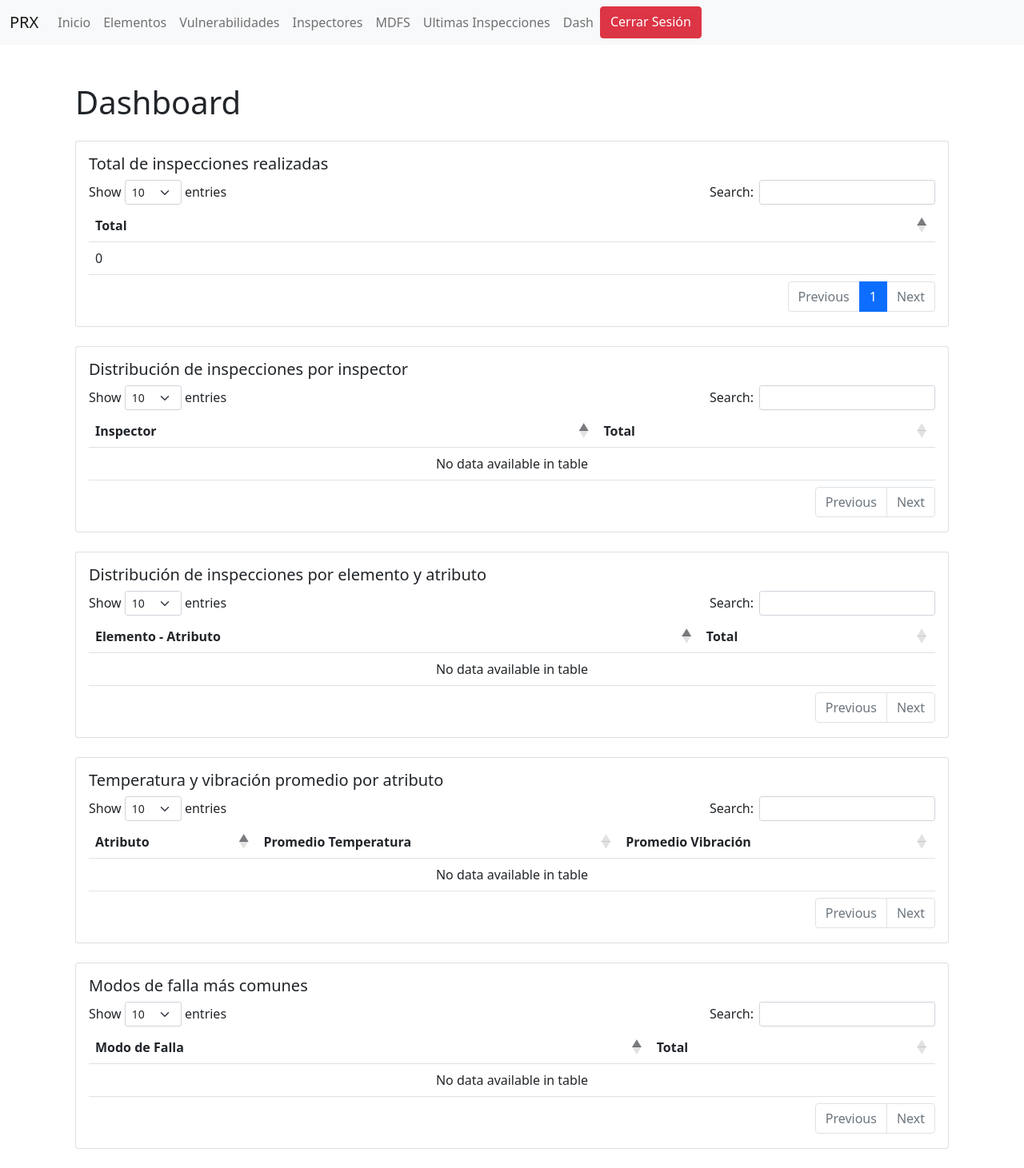
After one commit to halexis20/RIX, a Django app: page /dashboard in a window 1280 px wide. The commit adds this page. Shown: the whole page at 80% size. Run offline with Django 4.2, Linux system fonts and the light colour scheme; the visitor is signed in with stand-in values (Sample User, id 1); data that the repository does not hold is empty; some libraries are stand-ins or nearby versions.

Commit message:
Ajustes en Dashboard
ajustes en dashboard

```diff
--- a/inspecciones/templates/base.html
+++ b/inspecciones/templates/base.html
@@ -39,6 +39,9 @@
                         <li class="nav-item">
                             <a class="nav-link" href="{% url 'ultimas_inspecciones' %}">Ultimas Inspecciones</a>
                         </li>
+                        <li class="nav-item">
+                            <a class="nav-link" href="{% url 'dashboard' %}">Dash</a>
+                        </li>
                         <a href="{% url 'logout' %}" class="btn btn-danger btn-block">Cerrar Sesión</a>
                         <!-- Agrega más elementos del menú según sea necesario -->
                     </ul>
--- /dev/null
+++ b/inspecciones/templates/dashboard/dashboard.html
@@ -0,0 +1,150 @@
+{% extends 'base.html' %}
+
+{% block title %}Dashboard{% endblock %}
+
+{% block estilos %}
+<link rel="stylesheet" type="text/css" href="https://cdn.datatables.net/1.10.24/css/dataTables.bootstrap5.min.css">
+{% endblock %}
+
+{% block content %}
+<div class="container mt-5">
+    <h1 class="mb-4">Dashboard</h1>
+
+    <!-- Número total de inspecciones realizadas -->
+    <div class="card mb-4">
+        <div class="card-body">
+            <h5 class="card-title">Total de inspecciones realizadas</h5>
+            <table class="table" id="total-inspecciones">
+                <thead>
+                    <tr>
+                        <th>Total</th>
+                    </tr>
+                </thead>
+                <tbody>
+                    <tr>
+                        <td>{{ total_inspecciones|floatformat:0 }}</td>
+                    </tr>
+                </tbody>
+            </table>
+        </div>
+    </div>
+
+    <!-- Distribución de inspecciones por inspector -->
+    <div class="card mb-4">
+        <div class="card-body">
+            <h5 class="card-title">Distribución de inspecciones por inspector</h5>
+            <table class="table" id="inspecciones-por-inspector">
+                <thead>
+                    <tr>
+                        <th>Inspector</th>
+                        <th>Total</th>
+                    </tr>
+                </thead>
+                <tbody>
+                    {% for item in inspecciones_por_inspector %}
+                    <tr>
+                        <td>{{ item.inspector__nombre }}</td>
+                        <td>{{ item.total|floatformat:2 }}</td>
+                    </tr>
+                    {% endfor %}
+                </tbody>
+            </table>
+        </div>
+    </div>
+
+    <!-- Distribución de inspecciones por elemento y atributo -->
+    <div class="card mb-4">
+        <div class="card-body">
+            <h5 class="card-title">Distribución de inspecciones por elemento y atributo</h5>
+            <table class="table" id="inspecciones-por-elemento-atributo">
+                <thead>
+                    <tr>
+                        <th>Elemento - Atributo</th>
+                        <th>Total</th>
+                    </tr>
+                </thead>
+                <tbody>
+                    {% for item in inspecciones_por_elemento_atributo %}
+                    <tr>
+                        <td>{{ item.atributo__elemento__nombre }} - {{ item.atributo__nombre }}</td>
+                        <td>{{ item.total|floatformat:2 }}</td>
+                    </tr>
+                    {% endfor %}
+                </tbody>
+            </table>
+        </div>
+    </div>
+
+    <!-- Temperatura y vibración promedio por atributo -->
+    <div class="card mb-4">
+        <div class="card-body">
+            <h5 class="card-title">Temperatura y vibración promedio por atributo</h5>
+            <table class="table" id="promedio-por-atributo">
+                <thead>
+                  <tr>
+                    <th>Atributo</th>
+                    <th>Promedio Temperatura</th>
+                    <th>Promedio Vibración</th>
+                  </tr>
+                </thead>
+                <tbody>
+                  {% for item in promedio_temperatura_por_atributo %}
+                    <tr>
+                      <td>{{ item.atributo__nombre }}</td>
+                      <td>{{ item.promedio_temperatura|floatformat:2 }}</td>
+                      {% for vibracion in promedio_vibracion_por_atributo %}
+                        {% if vibracion.atributo__nombre == item.atributo__nombre %}
+                          <td>{{ vibracion.promedio_vibracion|floatformat:2 }}</td>
+                        {% endif %}
+                      {% endfor %}
+                    </tr>
+                  {% endfor %}
+                </tbody>
+              </table>
+        </div>
+    </div>
+
+    <!-- Modos de falla más comunes -->
+    <div class="card mb-4">
+        <div class="card-body">
+            <h5 class="card-title">Modos de falla más comunes</h5>
+            <table class="table" id="modos-falla-comunes">
+                <thead>
+                    <tr>
+                        <th>Modo de Falla</th>
+                        <th>Total</th>
+                    </tr>
+                </thead>
+                <tbody>
+                    {% for modo in modos_de_falla_comunes %}
+                    <tr>
+                        <td>{{ modo.nombre }}</td>
+                        <td>{{ modo.total|floatformat:2 }}</td>
+
+                    </tr>
+                    {% endfor %}
+                </tbody>
+            </table>
+        </div>
+    </div>
+</div>
+{% endblock %}
+
+{% block scriptscustom %}
+<script src="https://code.jquery.com/jquery-3.5.1.js"></script>
+<script src="https://cdn.datatables.net/1.10.24/js/jquery.dataTables.min.js"></script>
+<script src="https://cdn.datatables.net/1.10.24/js/dataTables.bootstrap5.min.js"></script>
+<script>
+    $(document).ready(function() {
+        $('#total-inspecciones, #inspecciones-por-inspector, #inspecciones-por-elemento-atributo, #promedio-por-atributo, #modos-falla-comunes').DataTable({
+            "language": {
+                "url": "https://cdn.datatables.net/plug-ins/1.10.24/i18n/Spanish.json"
+            },
+            "paging": true, // desactivar paginación
+            "searching": true, // desactivar búsqueda
+            "ordering": true, // desactivar ordenamiento
+            "info": false // desactivar información de tabla
+        });
+    });
+</script>
+{% endblock %}
--- a/inspecciones/templates/inspeccion/ultimas_inspecciones.html
+++ b/inspecciones/templates/inspeccion/ultimas_inspecciones.html
@@ -1,6 +1,6 @@
 {% extends 'base.html' %}
 
-{% block title %}Ultimas Inspecciones{% endblock %}
+{% block title %}Últimas Inspecciones{% endblock %}
 
 {% block estilos %}    <link rel="stylesheet" type="text/css" href="https://cdn.datatables.net/1.10.24/css/dataTables.bootstrap4.min.css">
 <script src="https://code.jquery.com/jquery-3.6.0.min.js"></script>
@@ -11,7 +11,7 @@
 
 {% block content %}
 <div class="container">
-    <h1 class="mt-5">Ultimas Inspecciones</h1>
+    <h1 class="mt-5">Últimas Inspecciones</h1>
     <table class="table" id="miTabla">
         <thead>
             <tr>
--- a/inspecciones/urls.py
+++ b/inspecciones/urls.py
@@ -1,5 +1,5 @@
 from django.urls import path
-from .views import elemento_list,elemento_create_base,elemento_create,elemento_update,elemento_delete,atributo_create,atributo_update,atributo_delete,vulnerabilidad_list,vulnerabilidad_create,vulnerabilidad_update,vulnerabilidad_delete,inspector_list,inspector_create,inspector_update,inspector_delete,mododefalla_list,mododefalla_create,mododefalla_update,mododefalla_delete,inspeccion_list,inspeccion_create,inspeccion_update,inspeccion_delete,inspeccion_pdf,ultimas_inspecciones,custom_logout,sin_permisos
+from .views import elemento_list,elemento_create_base,elemento_create,elemento_update,elemento_delete,atributo_create,atributo_update,atributo_delete,vulnerabilidad_list,vulnerabilidad_create,vulnerabilidad_update,vulnerabilidad_delete,inspector_list,inspector_create,inspector_update,inspector_delete,mododefalla_list,mododefalla_create,mododefalla_update,mododefalla_delete,inspeccion_list,inspeccion_create,inspeccion_update,inspeccion_delete,inspeccion_pdf,ultimas_inspecciones,custom_logout,sin_permisos,dashboard
 from django.contrib.auth.views import LoginView,LogoutView
 urlpatterns=[
     path('elemento/<int:elemento_id>/create',elemento_create,name='elemento_create'),
@@ -30,5 +30,6 @@ urlpatterns=[
     path('inspeccion/ultimas_inspecciones',ultimas_inspecciones,name='ultimas_inspecciones'),
     path('login/', LoginView.as_view(), name='login'),
     path('logout/',custom_logout,name='logout'),
-    path('sinpermisos',sin_permisos,name='sinpermisos')
+    path('sinpermisos',sin_permisos,name='sinpermisos'),
+    path('dashboard',dashboard,name='dashboard')
 ]
--- a/inspecciones/views.py
+++ b/inspecciones/views.py
@@ -11,6 +11,8 @@ from django.contrib.auth.decorators import login_required
 from django.http import HttpResponseForbidden
 
 from django.db.models import Max
+
+from django.db.models import Count, Avg
 
 # Create your views here.
 
@@ -320,3 +322,37 @@ def ultimas_inspecciones(request):
     ultimas_inspecciones = Inspeccion.objects.filter(atributo__in=fechas_maximas.values('atributo'), fecha__in=fechas_maximas.values('max_fecha')).order_by('-fecha')
 
     return render(request, 'inspeccion/ultimas_inspecciones.html', {'ultimas_inspecciones': ultimas_inspecciones})
+
+@login_required
+def dashboard(request):
+    # Número total de inspecciones realizadas
+    total_inspecciones = Inspeccion.objects.count()
+
+    # Distribución de inspecciones por inspector
+    inspecciones_por_inspector = Inspeccion.objects.values('inspector__nombre').annotate(total=Count('id'))
+
+    # Distribución de inspecciones por elemento y atributo
+    inspecciones_por_elemento_atributo = Inspeccion.objects.values('atributo__elemento__nombre', 'atributo__nombre').annotate(total=Count('id'))
+
+    # Temperatura y vibración promedio por atributo
+    # Temperatura y vibración promedio por atributo
+    promedio_temperatura_por_atributo = (
+        Inspeccion.objects.values('atributo__nombre')
+        .annotate(promedio_temperatura=Avg('temperatura'))
+    )
+    promedio_vibracion_por_atributo = (
+        Inspeccion.objects.values('atributo__nombre')
+        .annotate(promedio_vibracion=Avg('vibracion'))
+    )
+
+    # Modos de falla más comunes
+    modos_de_falla_comunes = ModoDeFalla.objects.annotate(total=Count('inspecciones')).order_by('-total')[:5]
+
+    return render(request, 'dashboard/dashboard.html', {
+        'total_inspecciones': total_inspecciones,
+        'inspecciones_por_inspector': inspecciones_por_inspector,
+        'inspecciones_por_elemento_atributo': inspecciones_por_elemento_atributo,
+        'promedio_temperatura_por_atributo': promedio_temperatura_por_atributo,
+        'promedio_vibracion_por_atributo': promedio_vibracion_por_atributo,
+        'modos_de_falla_comunes': modos_de_falla_comunes
+    })
```
